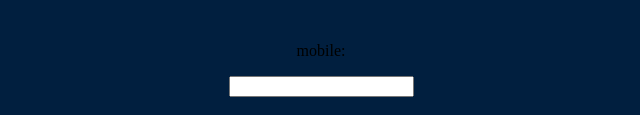
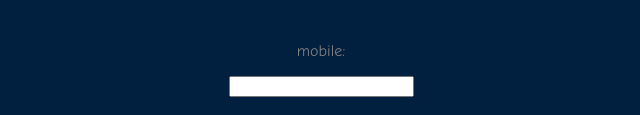
Before and after one commit to henryornellas/Minecraft-Simon-Game, a plain HTML site: page index.html in a window 1280 px wide. Shown: the part 682-797 px from the top of the page, 319-959 px from the left. Drawn offline with nearby package versions, Linux system fonts and the light colour scheme.

Commit message:
Update styles.css

```diff
--- a/styles.css
+++ b/styles.css
@@ -50,3 +50,8 @@ body {
   box-shadow: 0 0 20px white;
   background-color: grey;
 }
+
+p {
+  font-family: 'Comic Sans MS', sans-serif;
+  color: grey;
+}
```
